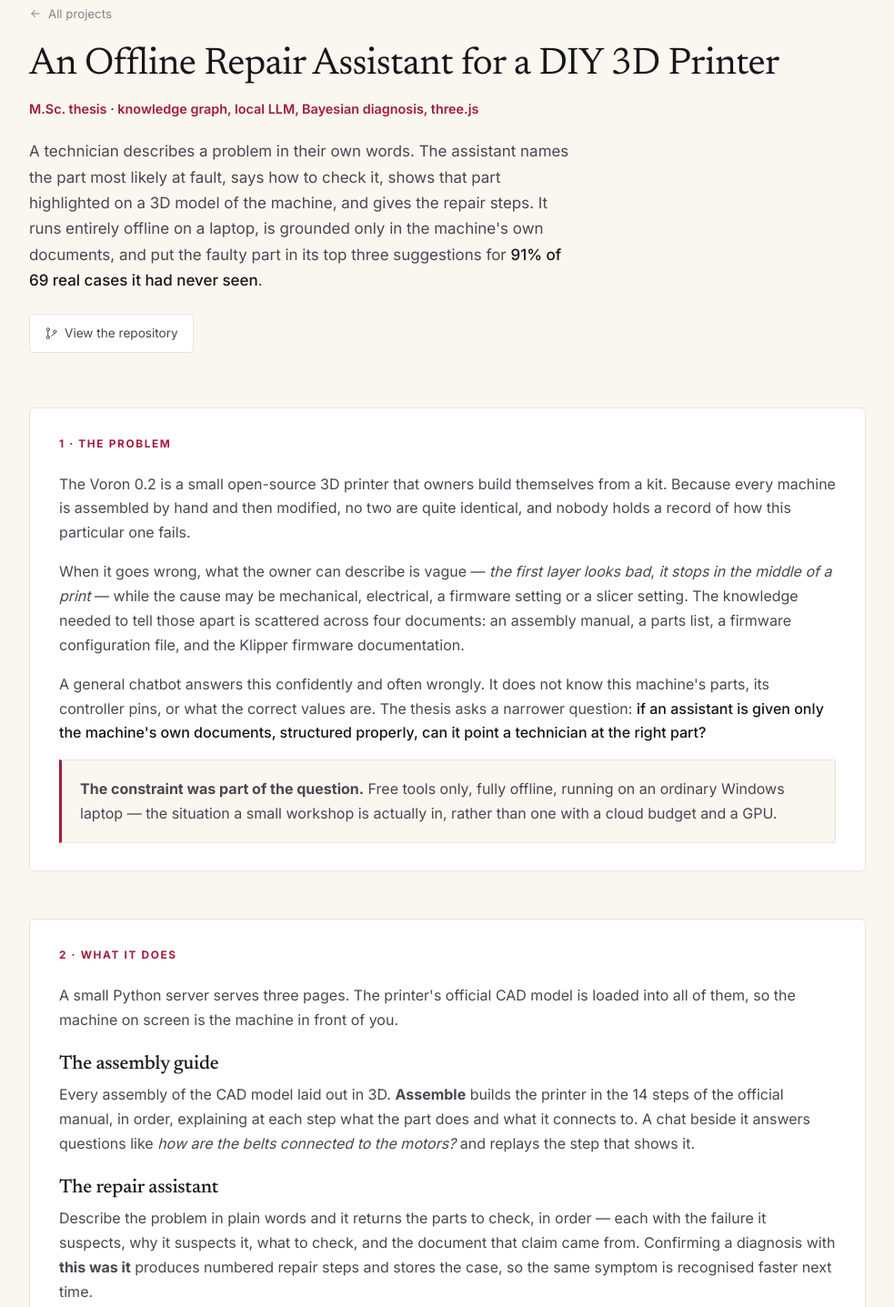
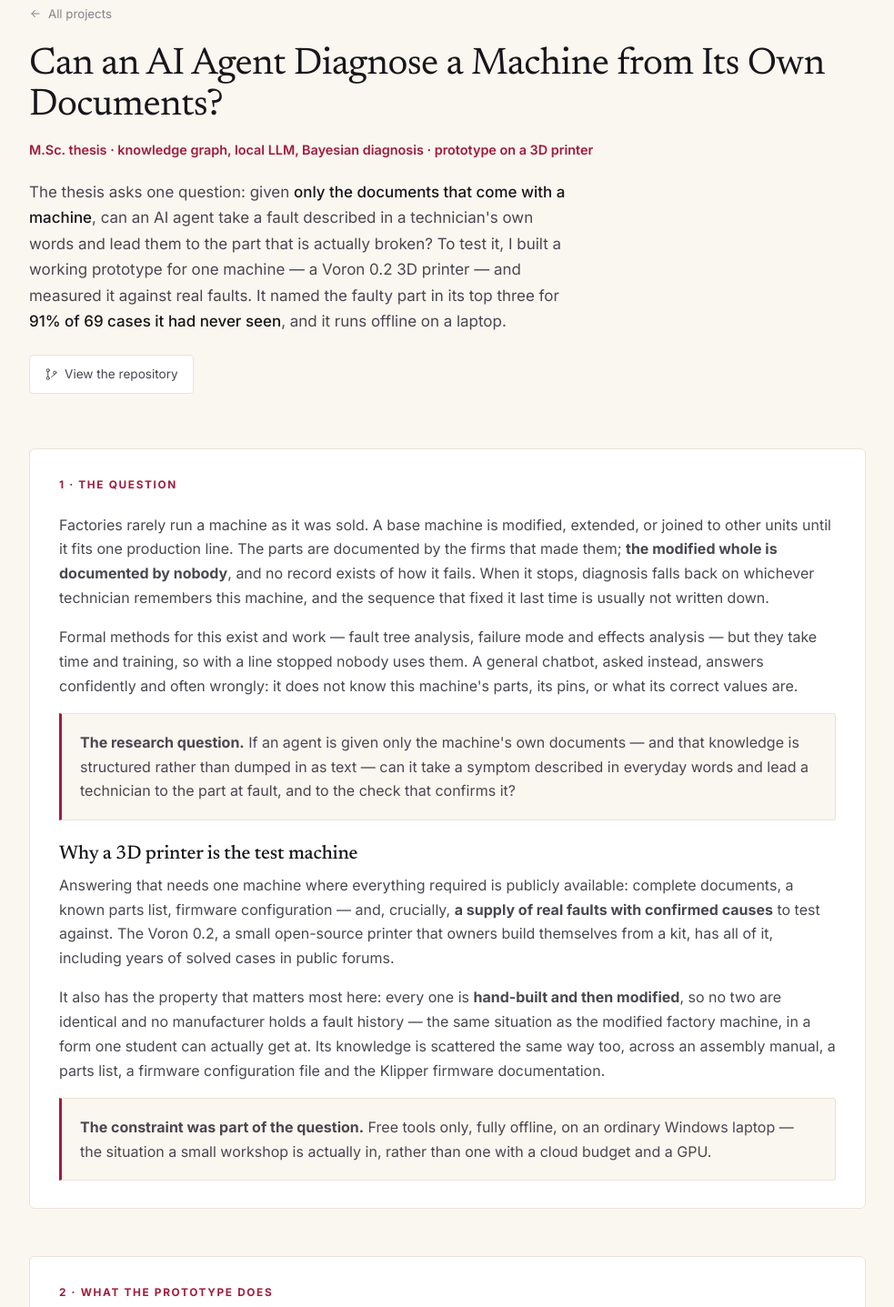
Before and after one commit to rakeshvicky7/rakeshvicky7.github.io, a plain HTML site: page project-thesis.html in a window 1280 px wide. Shown: the part 113-1550 px from the top of the page at 91% size, without its empty margins (148-1131 px from the left). Drawn offline with Linux system fonts and the light colour scheme.

Commit message:
Reframe thesis page around the research question

```diff
--- a/project-thesis.html
+++ b/project-thesis.html
@@ -3,8 +3,8 @@
 <head>
 <meta charset="utf-8">
 <meta name="viewport" content="width=device-width, initial-scale=1">
-<title>Offline Repair Assistant for a 3D Printer — Rakesh Ranjan Vejendla</title>
-<meta name="description" content="M.Sc. thesis: an offline assistant that diagnoses faults on a DIY 3D printer from the machine's own documents — an FMEA symptom graph, Bayesian scoring and a local language model, evaluated on 69 held-out real cases.">
+<title>Diagnosing a Machine from Its Own Documents — M.Sc. thesis — Rakesh Ranjan Vejendla</title>
+<meta name="description" content="M.Sc. thesis: can an AI agent, given only a machine's own documents, take a fault described in plain words and lead a technician to the part at fault? A prototype built for a 3D printer put the faulty part in its top three for 91% of 69 held-out real cases.">
 <link rel="preconnect" href="https://fonts.googleapis.com">
 <link rel="preconnect" href="https://fonts.gstatic.com" crossorigin>
 <link href="https://fonts.googleapis.com/css2?family=Newsreader:opsz,wght@6..72,400;6..72,500&family=Inter:wght@400;500;600;700&display=swap" rel="stylesheet">
@@ -721,15 +721,16 @@ table.res caption{caption-side:bottom;text-align:left;font-size:.78rem;color:var
     <a class="backlink" href="index.html#projects">
       <svg viewBox="0 0 24 24" width="16" height="16" aria-hidden="true"><path d="M19 12H5"/><path d="m11 18-6-6 6-6"/></svg>All projects
     </a>
-    <h1 style="font-size:clamp(1.9rem,4.6vw,2.6rem)">An Offline Repair Assistant for a DIY 3D Printer</h1>
-    <p class="kicker" style="margin-bottom:20px">M.Sc. thesis · knowledge graph, local LLM, Bayesian diagnosis, three.js</p>
+    <h1 style="font-size:clamp(1.9rem,4.6vw,2.6rem)">Can an AI Agent Diagnose a Machine from Its Own Documents?</h1>
+    <p class="kicker" style="margin-bottom:20px">M.Sc. thesis · knowledge graph, local LLM, Bayesian diagnosis · prototype on a 3D printer</p>
     <p class="lead">
-      A technician describes a problem in their own words. The assistant names the part most likely at
-      fault, says how to check it, shows that part highlighted on a 3D model of the machine, and gives
-      the repair steps. It runs entirely offline on a laptop, is grounded only in the machine's own
-      documents, and put the faulty part in its top three suggestions for
-      <strong>91% of 69 real cases it had never seen</strong>.
+      The thesis asks one question: given <strong>only the documents that come with a machine</strong>,
+      can an AI agent take a fault described in a technician's own words and lead them to the part that
+      is actually broken? To test it, I built a working prototype for one machine — a Voron 0.2 3D
+      printer — and measured it against real faults. It named the faulty part in its top three for
+      <strong>91% of 69 cases it had never seen</strong>, and it runs offline on a laptop.
     </p>
+
     <div class="linkrow" style="margin-top:22px">
       <a href="https://github.com/rakeshvicky7/voron-diagnostic-assistant-public" target="_blank" rel="noopener">
         <svg viewBox="0 0 24 24" width="16" height="16" aria-hidden="true"><circle cx="6" cy="5" r="2.5"/><circle cx="6" cy="19" r="2.5"/><circle cx="18" cy="9" r="2.5"/><path d="M6 7.5v9"/><path d="M18 11.5c0 3-4 2.5-6 5"/></svg>View the repository
@@ -742,29 +743,47 @@ table.res caption{caption-side:bottom;text-align:left;font-size:.78rem;color:var
 <section>
   <div class="wrap">
    <div class="panel">
-    <h2>1 · The problem</h2>
+    <h2>1 · The question</h2>
     <p>
-      The Voron 0.2 is a small open-source 3D printer that owners build themselves from a kit. Because
-      every machine is assembled by hand and then modified, no two are quite identical, and nobody holds
-      a record of how this particular one fails.
+      Factories rarely run a machine as it was sold. A base machine is modified, extended, or joined to
+      other units until it fits one production line. The parts are documented by the firms that made
+      them; <b>the modified whole is documented by nobody</b>, and no record exists of how it fails.
+      When it stops, diagnosis falls back on whichever technician remembers this machine, and the
+      sequence that fixed it last time is usually not written down.
     </p>
     <p>
-      When it goes wrong, what the owner can describe is vague — <em>the first layer looks bad</em>,
-      <em>it stops in the middle of a print</em> — while the cause may be mechanical, electrical, a
-      firmware setting or a slicer setting. The knowledge needed to tell those apart is scattered across
-      four documents: an assembly manual, a parts list, a firmware configuration file, and the Klipper
-      firmware documentation.
-    </p>
-    <p>
-      A general chatbot answers this confidently and often wrongly. It does not know this machine's
-      parts, its controller pins, or what the correct values are. The thesis asks a narrower question:
-      <strong>if an assistant is given only the machine's own documents, structured properly, can it
-      point a technician at the right part?</strong>
+      Formal methods for this exist and work — fault tree analysis, failure mode and effects analysis —
+      but they take time and training, so with a line stopped nobody uses them. A general chatbot, asked
+      instead, answers confidently and often wrongly: it does not know this machine's parts, its pins, or
+      what its correct values are.
     </p>
     <div class="callout">
       <p style="margin:0">
-        <b>The constraint was part of the question.</b> Free tools only, fully offline, running on an
-        ordinary Windows laptop — the situation a small workshop is actually in, rather than one with a
+        <b>The research question.</b> If an agent is given only the machine's own documents &mdash; and
+        that knowledge is structured rather than dumped in as text &mdash; can it take a symptom
+        described in everyday words and lead a technician to the part at fault, and to the check that
+        confirms it?
+      </p>
+    </div>
+
+    <h3>Why a 3D printer is the test machine</h3>
+    <p>
+      Answering that needs one machine where everything required is publicly available: complete
+      documents, a known parts list, firmware configuration — and, crucially, <b>a supply of real faults
+      with confirmed causes</b> to test against. The Voron 0.2, a small open-source printer that owners
+      build themselves from a kit, has all of it, including years of solved cases in public forums.
+    </p>
+    <p>
+      It also has the property that matters most here: every one is <b>hand-built and then modified</b>,
+      so no two are identical and no manufacturer holds a fault history — the same situation as the
+      modified factory machine, in a form one student can actually get at. Its knowledge is scattered
+      the same way too, across an assembly manual, a parts list, a firmware configuration file and the
+      Klipper firmware documentation.
+    </p>
+    <div class="callout">
+      <p style="margin:0">
+        <b>The constraint was part of the question.</b> Free tools only, fully offline, on an ordinary
+        Windows laptop &mdash; the situation a small workshop is actually in, rather than one with a
         cloud budget and a GPU.
       </p>
     </div>
@@ -776,7 +795,7 @@ table.res caption{caption-side:bottom;text-align:left;font-size:.78rem;color:var
 <section>
   <div class="wrap">
    <div class="panel">
-    <h2>2 · What it does</h2>
+    <h2>2 · What the prototype does</h2>
     <p>
       A small Python server serves three pages. The printer's official CAD model is loaded into all of
       them, so the machine on screen is the machine in front of you.
@@ -1039,6 +1058,16 @@ table.res caption{caption-side:bottom;text-align:left;font-size:.78rem;color:var
       assistant names</b>. The earlier conversational assistant managed 23% first and 69% in the top three
       on the phase-one cases — a different case set, so the comparison is indicative rather than exact.
     </p>
+    <h3>The answer to the question</h3>
+    <p>
+      <b>Yes — but only when the knowledge is structured.</b> The same documents handed to the same model
+      as searchable text barely beat giving it nothing. Turned into a part model and then a symptom graph,
+      they took it from 59% to 91% in the top three. What generalises to the next machine is the method —
+      an FMEA-style graph read out of whatever documents exist, scored probabilistically, with a language
+      model used only where graph reasoning runs out. What does not generalise is this graph: it was built
+      by hand for one printer, and the next machine needs its own.
+    </p>
+
    </div>
   </div>
 </section>
```
Also changed, not shown: index.html (+5 -5 lines).
